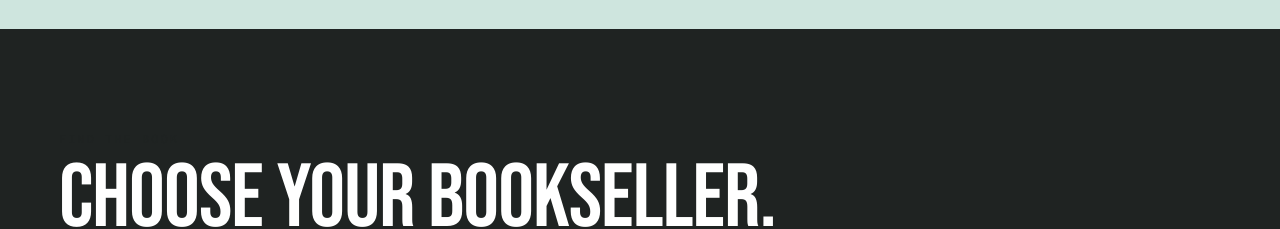
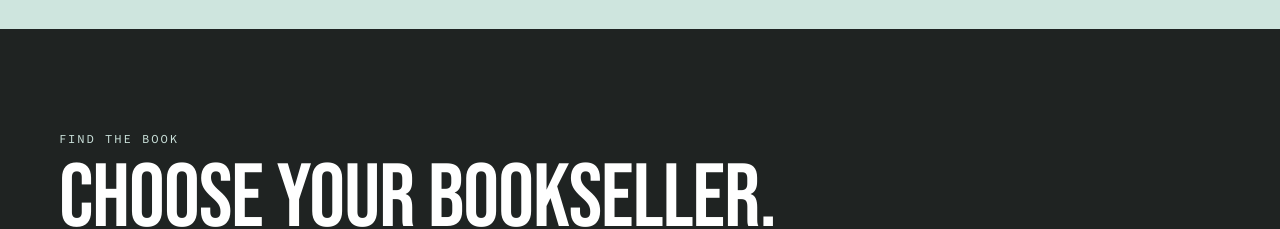
Before and after one commit to grey-highroads/troy-anderson-website, a Next.js app: page /book in a window 1280 px wide. Shown: the part 2200-2429 px from the top of the page. Built offline with nearby package versions, Linux system fonts and the light colour scheme; no server answers.

Commit message:
Keep section labels readable on their backgrounds

```diff
--- a/app/globals.css
+++ b/app/globals.css
@@ -1740,10 +1740,9 @@
 }
 
 /* Pale mint remains a highlight; small labels on white need dark contrast. */
-.meet-troy__eyebrow,
 .subpage-split--paper .section-label,
 .book-detail .section-label,
-.retailers-panel .section-label,
+.endorsements-panel .section-label,
 .contact-layout .section-label {
   color: var(--oxblood);
 }
```
